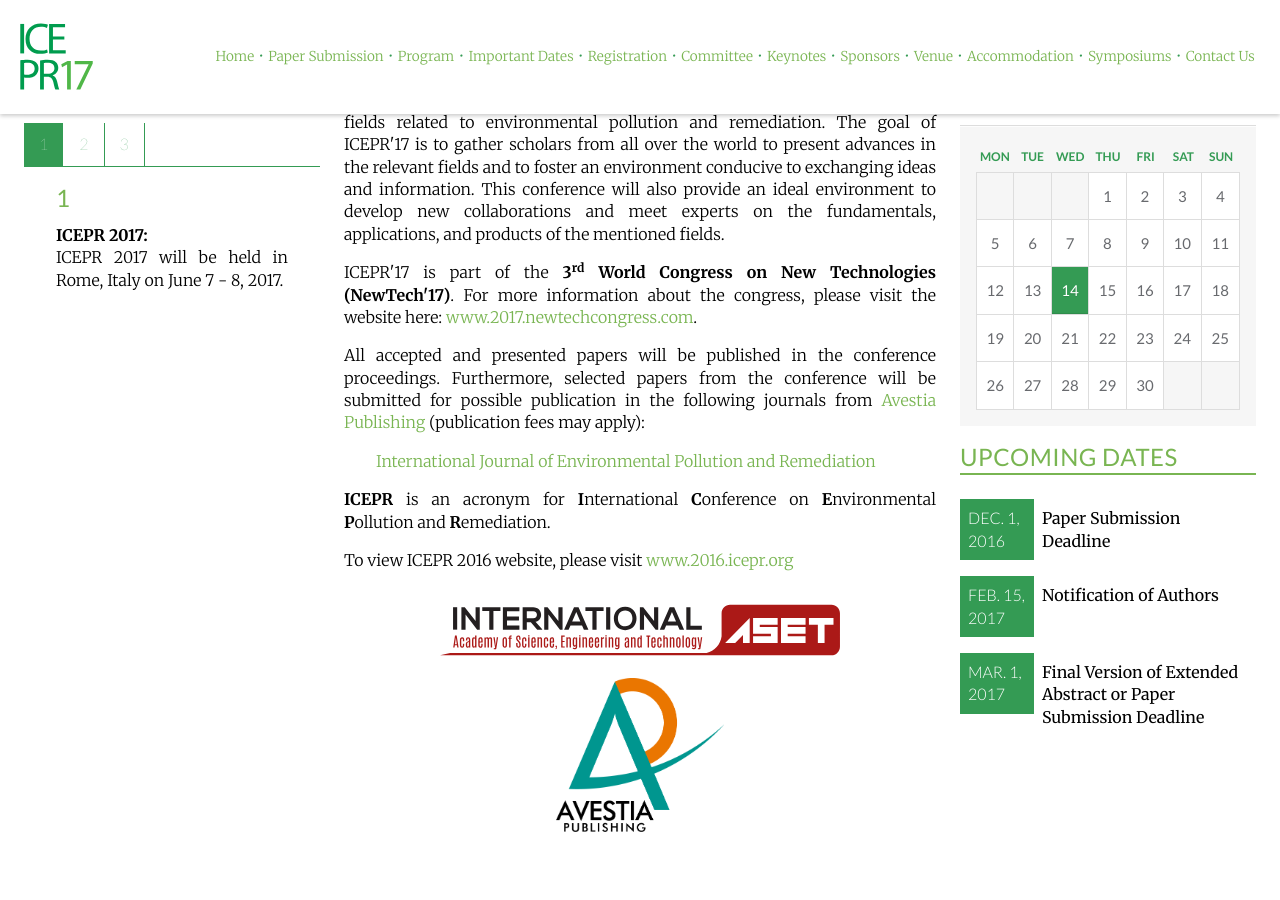
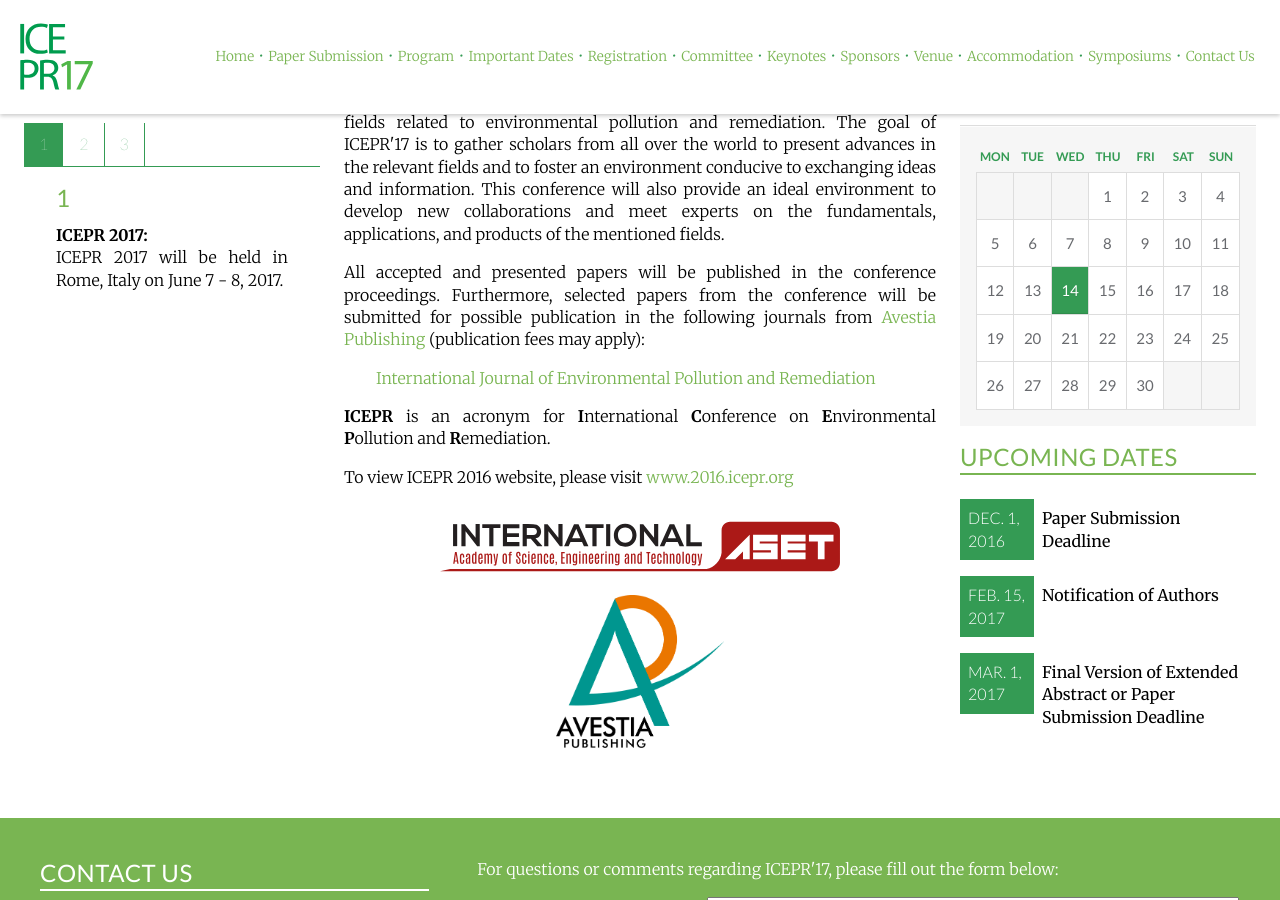
Before and after one commit to intaset/icepr, a Jekyll site: the page built from index.html, in a window 1280 px wide and 900 px high, scrolled down 465 px. Built offline with Jekyll 4.4.1, drawn with Linux system fonts in a browser that asks for light colours; nearby versions of some CDN libraries; Markdown is read by kramdown in place of the engine named in the settings; comment, search, counter and statistics services are not loaded.

Commit message:
updated index

```diff
--- a/index.html
+++ b/index.html
@@ -8,8 +8,6 @@ keyword: environment conference, biofuels conference, desalination conference, w
 <div class="unit unit-s-1 unit-m-1-4-1 unit-l-1-4-1">
   <div class="unit-spacer content">
     <p class="body">The 7<sup>th</sup> International Conference on Environmental Pollution and Remediation (ICEPR'17) aims to become the leading annual conference in fields related to environmental pollution and remediation. The goal of ICEPR'17 is to gather scholars from all over the world to present advances in the relevant fields and to foster an environment conducive to exchanging ideas and information. This conference will also provide an ideal environment to develop new collaborations and meet experts on the fundamentals, applications, and products of the mentioned fields.</p>
-
-    <p class="body">ICEPR'17 is part of the <b>3<sup>rd</sup> World Congress on New Technologies (NewTech'17)</b>. For more information about the congress, please visit the website here: <a href="http://2017.newtechcongress.com/" class="body-link">www.2017.newtechcongress.com</a>.</p>
 
     <p class="body">All accepted and presented papers will be published in the conference proceedings. Furthermore, selected papers from the conference will be submitted for possible publication in the following journals from <a href="http://avestia.com/" class="body-link">Avestia Publishing</a> (publication fees may apply):</p>
 
```
Also changed, not shown: 1 other file.
